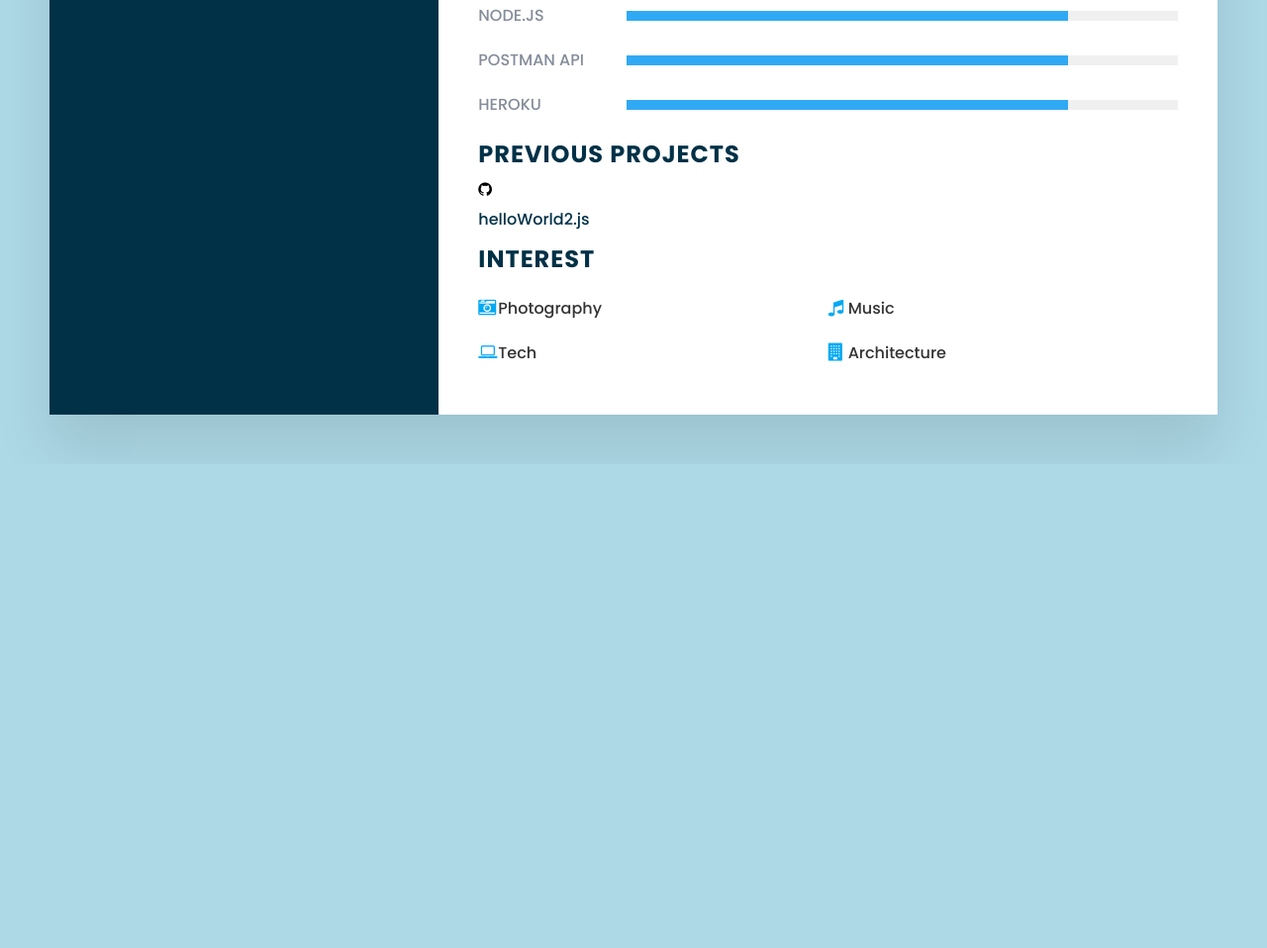
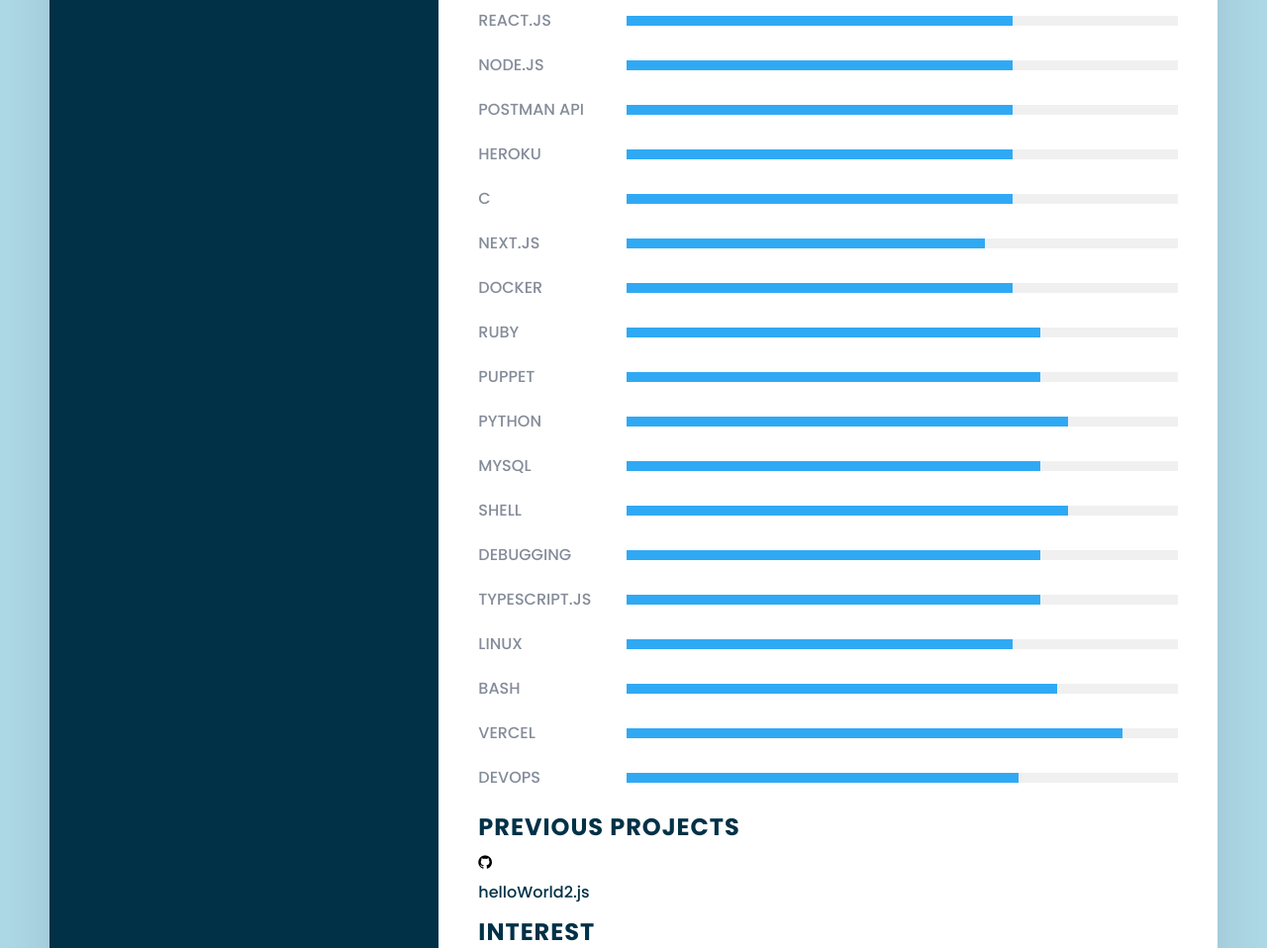
Before and after one commit to MpiloNM95/Mpilo_Mafu_Resume, a plain HTML site: page index.html in a window 1280 px wide. Shown: the part 1842-2800 px from the top of the page at 99% size. Before the commit the page ends 2311 px from the top, so only its background shows below. Drawn offline with Linux system fonts and the light colour scheme.

Commit message:
updated cv

```diff
--- a/index.html
+++ b/index.html
@@ -20,7 +20,7 @@
                 <div class="imgBX">
                     <img src="./Images/Image.jpeg">
                 </div>
-                <h2>Mpilo Mafu<br><span>Student</span></h2>
+                <h2>Mpilo Mafu<br><span>Frontend Engineer | Full Stack Software Engineer | Aspiring UX Engineer</span></h2>
             </div>
             <!-- This the div tag container for my contact details as well that also feature the icons for my contact details for my cv page -->
             <div class="contactInfo">
@@ -83,6 +83,7 @@
                     <li>
                         <h5>Present: June 2022 - June 2023</h5>
                         <h4>Full Stack Software Engineer</h4>
+                        <h4>Specialised: Frontend Engineering</h4>
                         <h4>ALX Africa</h4>
                     </li>
                 </ul>
@@ -103,6 +104,12 @@
                             <div style="width: 85%;"></div>
                         </span>
                     </li>
+                    <li>
+                        <span class="text">German</span>
+                        <span class="percent">
+                            <div style="width: 45%;"></div>
+                        </span>
+                    </li>
                 </ul>
             </div>
         </div>
@@ -111,14 +118,11 @@
         <div class="right_Side">
             <!-- This is the div container for my short bio on the my personal cv page -->
             <div class="Bio">
-                <h2 class="title2">Short Bio</h2>
+                <h2 class="title2">Professional Summary</h2>
                 <p>
-                Grew Up in a small town had great parents and still have a great parent left that is my mother. My dad probably passed a year after the situation took place. Have a brother and who basically is my best friend.
-                Went to all boys school for primary school and transferred to a co-ed school and a half in the high school that was in Grahamstown. As you can clearly
-                see I did 6 years at my high school due to complications I had no control over but still till today play an important role in my life as it is right now.
-                The situation which made me miss the last 6 months of my original matric had me working harder then ever before just to appear normal.
-                The experience definitely built what I call my foundations which were instilled by my parents but became more relevant when I facing different obstacles from this situation.
-                But it also showed me to enjoy my life to the fullest no matter being a dark time or happy time.
+                    Skilled team player with strong background in Millitary Communications environments. Works well independently to handle assignments and always ready to go beyond basics assignments. Quick learner with good computer abilities.
+                    Motivated college student, currently enrolled and seeking opportunity to apply skills in database management, spreadsheet and other computer applications to meet challenging work assignments and support management team. Excellent at communicating, writing and editing. Keen attention to detail and focused on meeting deadlines.
+                    Motivated and friendly worker with a flexible schedule and willing to work weekends. Dependable and punctual with a clean driving record. Work collaboratively with team members and provide excellent customer service.
                 <br><br>
                 I live by a motto that keeps me going when there are darks days, "NEC ASPERA TERRENT". Which simply means "Difficulties do not Dismay Us."
                 </p>
@@ -135,12 +139,14 @@
                     </div>
                     <div class="text">
                         <h4>Production Staff & Junior Production Assembler</h4>
-                        <p>Worked in a small PMC that was only had staff of 6 & 4 directors. The company worked closely with Reutech Communications in Centurion, South Africa.
-                            The company was also official store for amphenol connectors that were used in the Reutech radios and transmitters.
-                            We manufactured & tested various military communication devices such as
-                            BA150 handsets, BA250 Fist Mics, HF Loop Antennas & Mobile Whip Antennas as well as Baylon Boxes.
-                            Since we were are small company of 10 people in total
-                            I also worked in the marketing department especially on the golf days that were hosted at the Military Golf course opposite 1 Mil Hospital.
+                        <p>
+                            Produced a lot of communication devices with tight deadlines with a team of 6 people during the weekends and during the week in order to fill a particular order for Reutech Communications.
+                            Great communication plays a big role in a small team with a lot of planning, testing, productions, packing and shipping the various projects at the company.
+                            Occasional Company golf days with the SANDF at Services Golf Club where took pictures for the company and players at our stand.
+                            Resolved complex production problems through root cause analysis, resulting in improved product quality
+                            Worked is a small team so everyone had to work skill up and work well with others, rely on each other
+                            Work well under pressure in a fast paced environment
+                            Helped Reutech Communications stand at the Africa Aerospace & Defence Expo in 2018. Built my communications skills and marketing at that expo.
                         </p>
                     </div>
 
@@ -203,7 +209,7 @@
                 <div class="box">
                     <h4>Javascript</h4>
                     <div class="percent">
-                        <div style="width: 90%;"></div>
+                        <div style="width: 80%;"></div>
                     </div>
                 </div>
                 <div class="box">
@@ -221,40 +227,123 @@
                 <div class="box">
                     <h4>Mongo DB</h4>
                     <div class="percent">
-                        <div style="width: 85%;"></div>
+                        <div style="width: 75%;"></div>
                     </div>
                 </div>
                 <div class="box">
                     <h4>Express.JS</h4>
                     <div class="percent">
-                        <div style="width: 80%;"></div>
+                        <div style="width: 70%;"></div>
                     </div>
                 </div>
                 <div class="box">
                     <h4>React.JS</h4>
                     <div class="percent">
-                        <div style="width: 80%;"></div>
+                        <div style="width: 70%;"></div>
                     </div>
                 </div>
                 <div class="box">
                     <h4>Node.JS</h4>
                     <div class="percent">
-                        <div style="width: 80%;"></div>
+                        <div style="width: 70%;"></div>
                     </div>
                 </div>
                 <div class="box">
                     <h4>Postman API</h4>
                     <div class="percent">
-                        <div style="width: 80%;"></div>
+                        <div style="width: 70%;"></div>
                     </div>
                 </div>
                 <div class="box">
                     <h4>Heroku</h4>
                     <div class="percent">
+                        <div style="width: 70%;"></div>
+                    </div>
+                </div>
+                <div class="box">
+                    <h4>C</h4>
+                    <div class="percent">
+                        <div style="width: 70%;"></div>
+                    </div>
+                </div>
+                <div class="box">
+                    <h4>Next.JS</h4>
+                    <div class="percent">
+                        <div style="width: 65%;"></div>
+                    </div>
+                </div>
+                <div class="box">
+                    <h4>Docker</h4>
+                    <div class="percent">
+                        <div style="width: 70%;"></div>
+                    </div>
+                </div>
+                <div class="box">
+                    <h4>Ruby</h4>
+                    <div class="percent">
+                        <div style="width: 75%;"></div>
+                    </div>
+                </div>
+                <div class="box">
+                    <h4>Puppet</h4>
+                    <div class="percent">
+                        <div style="width: 75%;"></div>
+                    </div>
+                </div>
+                <div class="box">
+                    <h4>Python</h4>
+                    <div class="percent">
                         <div style="width: 80%;"></div>
                     </div>
                 </div>
-
+                <div class="box">
+                    <h4>MySQL</h4>
+                    <div class="percent">
+                        <div style="width: 75%;"></div>
+                    </div>
+                </div>
+                <div class="box">
+                    <h4>Shell</h4>
+                    <div class="percent">
+                        <div style="width: 80%;"></div>
+                    </div>
+                </div>
+                <div class="box">
+                    <h4>Debugging</h4>
+                    <div class="percent">
+                        <div style="width: 75%;"></div>
+                    </div>
+                </div>
+                <div class="box">
+                    <h4>Typescript.JS</h4>
+                    <div class="percent">
+                        <div style="width: 75%;"></div>
+                    </div>
+                </div>
+                <div class="box">
+                    <h4>Linux</h4>
+                    <div class="percent">
+                        <div style="width: 70%;"></div>
+                    </div>
+                </div>
+                <div class="box">
+                    <h4>Bash</h4>
+                    <div class="percent">
+                        <div style="width: 78%;"></div>
+                    </div>
+                </div>
+                <div class="box">
+                    <h4>Vercel</h4>
+                    <div class="percent">
+                        <div style="width: 90%;"></div>
+                    </div>
+                </div>
+                <div class="box">
+                    <h4>DevOps</h4>
+                    <div class="percent">
+                        <div style="width: 71%;"></div>
+                    </div>
+                </div>
             </div>
             <!-- This the div container for my previous projects which will change as more will be added as i progress through my Full Stack Web Development Bootcamp at Hyperiondev -->
             <div class="myProjects">
```
Also changed, not shown: 1 other file.
